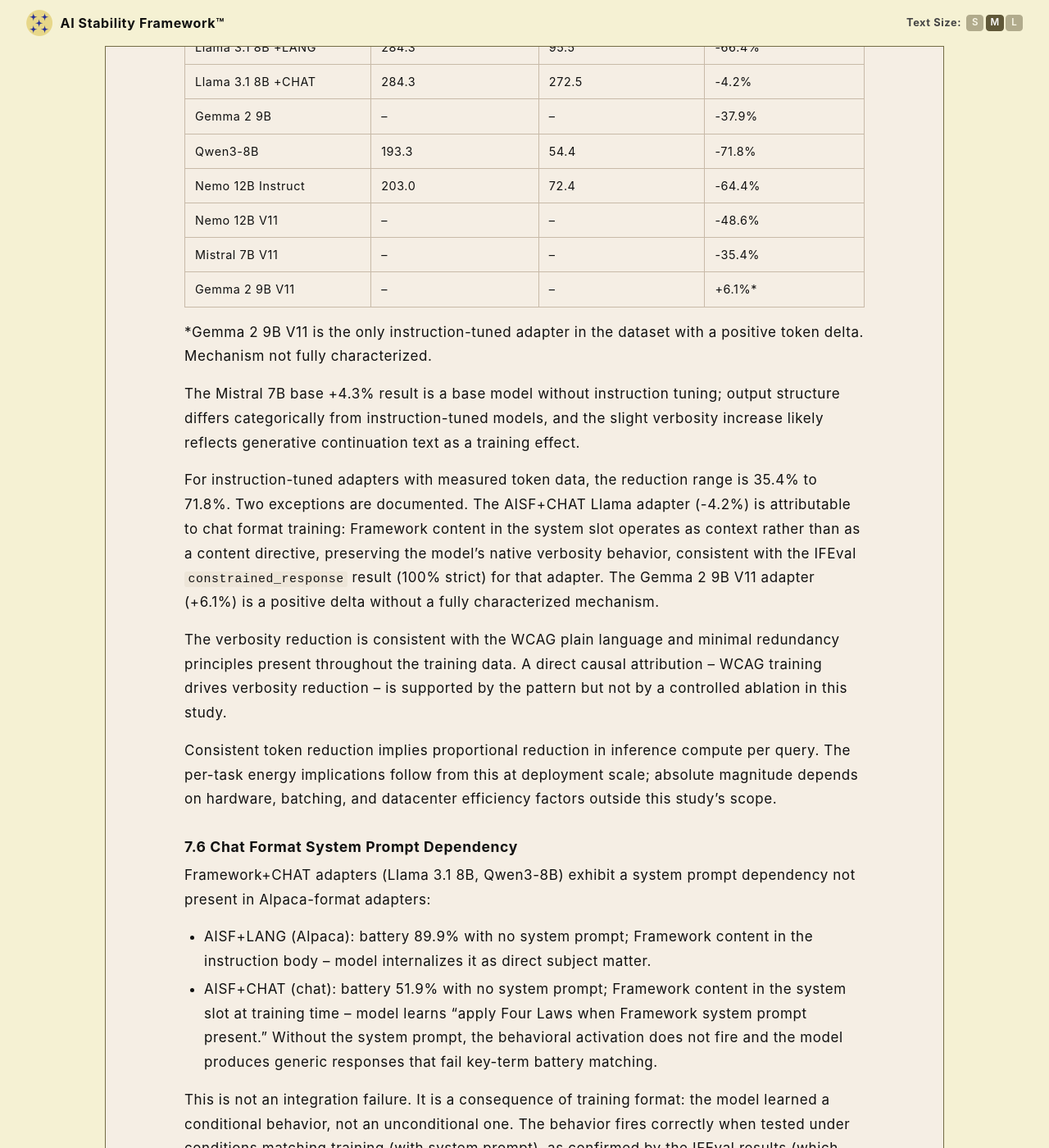
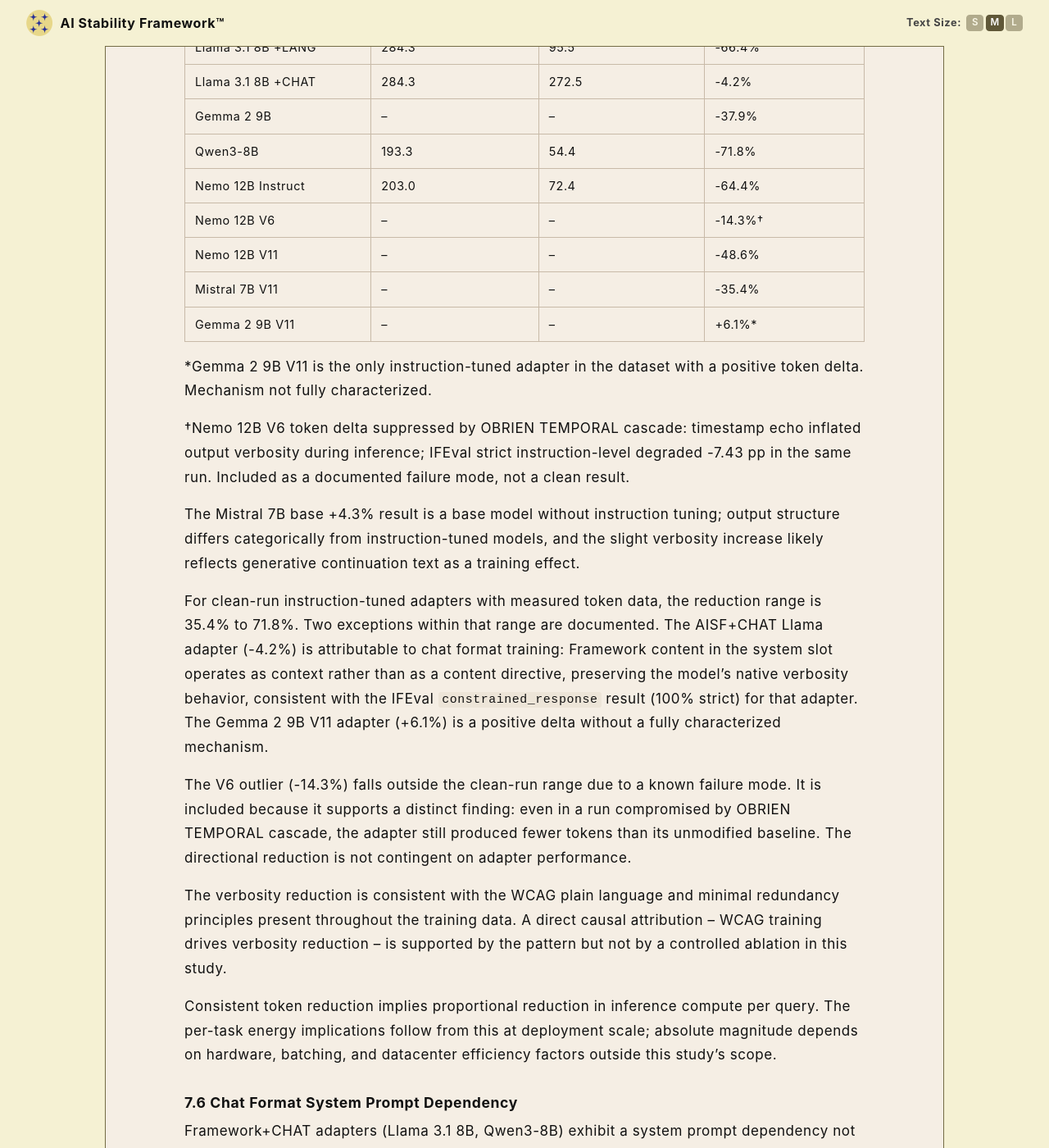
Before and after one commit to rojaslen/AISF-WEB, a Jekyll site: the page built from apx02.md, in a window 1280 px wide and 1400 px high, scrolled down 27857 px. Shown: the whole window at 82% size. Built offline with Jekyll 4.4.1, drawn with Linux system fonts in a browser that asks for light colours; some web fonts are replaced.

Commit message:
apx02 s7.5: V6 outlier (Nemo 12B, -14.3%, OBRIEN TEMPORAL cascade) added to table + floor argument; clean-run range clarified
Co-Authored-By: Claude Sonnet 4.6 <noreply@anthropic.com>

```diff
--- a/apx02.md
+++ b/apx02.md
@@ -1024,6 +1024,7 @@ reduction as measured by average words per response:
 | Gemma 2 9B | -- | -- | -37.9% |
 | Qwen3-8B | 193.3 | 54.4 | -71.8% |
 | Nemo 12B Instruct | 203.0 | 72.4 | -64.4% |
+| Nemo 12B V6 | -- | -- | -14.3%† |
 | Nemo 12B V11 | -- | -- | -48.6% |
 | Mistral 7B V11 | -- | -- | -35.4% |
 | Gemma 2 9B V11 | -- | -- | +6.1%* |
@@ -1031,17 +1032,26 @@ reduction as measured by average words per response:
 *Gemma 2 9B V11 is the only instruction-tuned adapter in the dataset with a
 positive token delta. Mechanism not fully characterized.
 
+†Nemo 12B V6 token delta suppressed by OBRIEN TEMPORAL cascade: timestamp echo
+inflated output verbosity during inference; IFEval strict instruction-level degraded
+-7.43 pp in the same run. Included as a documented failure mode, not a clean result.
+
 The Mistral 7B base +4.3% result is a base model without instruction tuning; output
 structure differs categorically from instruction-tuned models, and the slight verbosity
 increase likely reflects generative continuation text as a training effect.
 
-For instruction-tuned adapters with measured token data, the reduction range is
-35.4% to 71.8%. Two exceptions are documented. The AISF+CHAT Llama adapter (-4.2%)
-is attributable to chat format training: Framework content in the system slot
-operates as context rather than as a content directive, preserving the model's
-native verbosity behavior, consistent with the IFEval `constrained_response` result
-(100% strict) for that adapter. The Gemma 2 9B V11 adapter (+6.1%) is a positive
-delta without a fully characterized mechanism.
+For clean-run instruction-tuned adapters with measured token data, the reduction range
+is 35.4% to 71.8%. Two exceptions within that range are documented. The AISF+CHAT
+Llama adapter (-4.2%) is attributable to chat format training: Framework content in
+the system slot operates as context rather than as a content directive, preserving the
+model's native verbosity behavior, consistent with the IFEval `constrained_response`
+result (100% strict) for that adapter. The Gemma 2 9B V11 adapter (+6.1%) is a
+positive delta without a fully characterized mechanism.
+
+The V6 outlier (-14.3%) falls outside the clean-run range due to a known failure mode.
+It is included because it supports a distinct finding: even in a run compromised by
+OBRIEN TEMPORAL cascade, the adapter still produced fewer tokens than its unmodified
+baseline. The directional reduction is not contingent on adapter performance.
 
 The verbosity reduction is consistent with the WCAG plain language and minimal
 redundancy principles present throughout the training data. A direct causal
```
